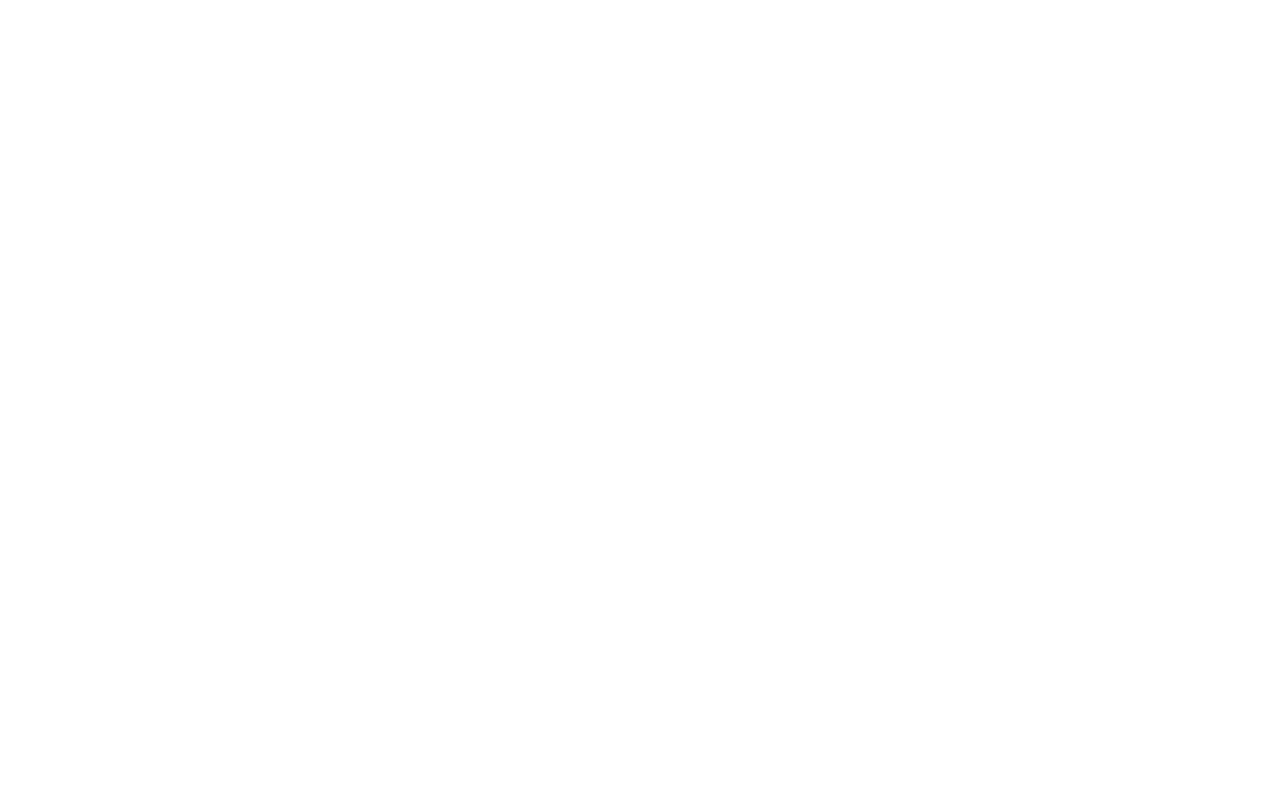
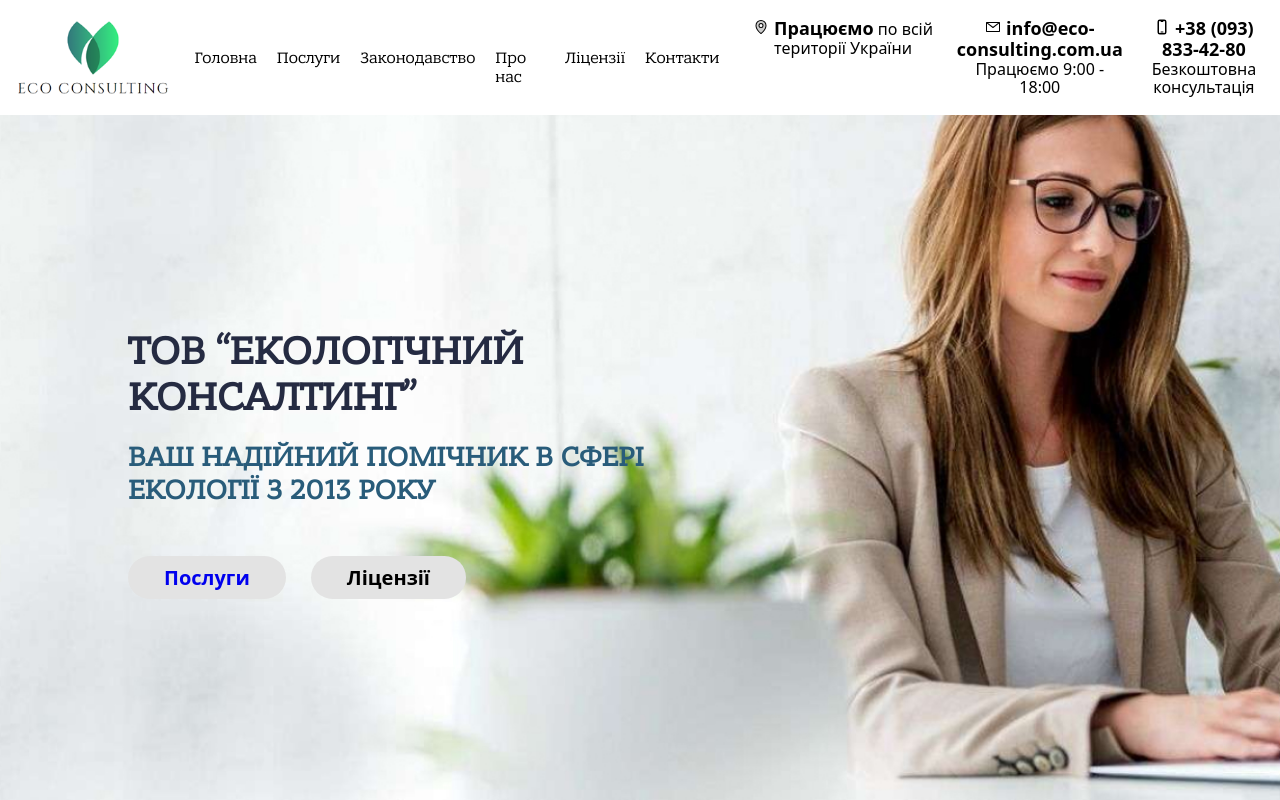
Before and after one commit to 11Vladislav/eco-consulting, a React (Create React App) app: page / in a window 1280 px wide. Shown: the top 800 px of the page. Built offline with nearby package versions, Linux system fonts and the light colour scheme.

Commit message:
fix header styles

```diff
--- a/src/components/About/About.styled.js
+++ b/src/components/About/About.styled.js
@@ -2,8 +2,6 @@ import styled from "styled-components";
 
 
 export const Wrapper = styled.div`
-
-    height: 100vh;
     width: 100%;
     display: flex;
     flex-direction: column;
@@ -11,9 +9,6 @@ export const Wrapper = styled.div`
     font-family: 'BanderaPro', sans-serif;
     background: rgb(144,143,150);
     background: linear-gradient(90deg, rgba(144,143,150,1) 2%, rgba(221,221,221,1) 100%, rgba(0,212,255,1) 100%);
-    @media (max-width: 767px) {
-        height: 140vh;
-     }
 `;
 
 export const Title = styled.h2`
--- a/src/components/HeroContent/HeroContent.jsx
+++ b/src/components/HeroContent/HeroContent.jsx
@@ -1,4 +1,5 @@
 import { Wrap, TitleContainer, Title, SubTitle, ButtonContainer, Button } from './HeroContent.styled';
+import { NavLink } from "react-router-dom";
 
 export const HeroContent = () => {
 
@@ -10,7 +11,10 @@ export const HeroContent = () => {
                     <SubTitle>ВАШ НАДІЙНИЙ ПОМІЧНИК В СФЕРІ ЕКОЛОГІЇ З 2013 РОКУ</SubTitle>
                 </TitleContainer>
                 <ButtonContainer>
-                    <Button>Послуги</Button>
+                    <Button>
+                        <NavLink
+                        to="/services">Послуги</NavLink>
+                    </Button>
                     <Button>Ліцензії</Button>
                 </ButtonContainer>
             </Wrap>
--- a/src/components/HeroContent/HeroContent.styled.js
+++ b/src/components/HeroContent/HeroContent.styled.js
@@ -1,11 +1,16 @@
 import styled from "styled-components";
+
 
 export const Wrap = styled.div`
   display: flex;
   flex-direction: column;
   margin-left: 10%;
+  margin-top: 10%;
      @media (max-width: 768px) {
+      margin-left: 0;
+
        align-items: center;
+       justify-content: center;
      }
 `;
 
--- a/src/components/Layout/Layout.styled.js
+++ b/src/components/Layout/Layout.styled.js
@@ -15,6 +15,7 @@ export const Header = styled.header`
     width: 100%;
     background-color: #fff;
     padding: 15px 0;
+    max-height: 115px;
 
     > nav {
         display: flex;
--- a/src/components/NavBar/NavBar.jsx
+++ b/src/components/NavBar/NavBar.jsx
@@ -45,7 +45,7 @@ export const NavBar = () => {
                 <MenuItem>
                     <MenuLink to="/contacts">Контакти</MenuLink>
                 </MenuItem>
-                    <Contacts>
+                            <Contacts>
                 <ContactItem>
                         <PiMapPinDuotone width="22" height="22" />
                         <Span>Працюємо</Span> по всій території України
@@ -68,6 +68,7 @@ export const NavBar = () => {
             </Contacts>
             </Menu>
 
+
         </Nav>
     )
 }
--- a/src/components/NavBar/NavBar.styled.js
+++ b/src/components/NavBar/NavBar.styled.js
@@ -33,11 +33,13 @@ export const Menu = styled.ul`
   align-items: center;
 
 
-  @media (max-width: 768px) {
+
+  @media (max-width: 1000px) {
 
     flex-direction: column;
     position: absolute;
-    top: 85px;
+    gap: 10px;
+    top: 100px;
     left: ${({ open }) => (open ? '0' : '-100%')};
     width: 100%;
     background: #fff;
@@ -48,7 +50,7 @@ export const Menu = styled.ul`
 export const MenuItem = styled.li`
   margin: 0 10px;
   max-height: 20px;
-  @media (max-width: 768px) {
+  @media (max-width: 1000px) {
     text-align: center;
     padding: 10px;
     width: 100%;
@@ -58,7 +60,7 @@ export const MenuItem = styled.li`
 export const Burger = styled.div`
   display: none;
 
-  @media (max-width: 768px) {
+  @media (max-width: 1000px) {
     display: block;
     font-size: 24px;
     position: absolute;
@@ -73,14 +75,15 @@ export const Contacts = styled.ul`
   display: flex;
   flex-direction: column;
   justify-content: center;
-  gap: 10px;
+  padding: 20px;
+  gap: 20px;
 
 
 
-  @media (min-width: 768px) {
+  @media (min-width: 1000px) {
     margin-left: 20px;
     flex-direction: row;
-    gap: 10px;
+    gap: 20px;
     justify-content: space-between;
      padding: 10px 0;
 
@@ -90,8 +93,8 @@ export const Contacts = styled.ul`
 
 export const ContactItem = styled.li`
   text-align: center;
-  @media (min-width: 768px) {
-      max-width: 150px;
+  @media (min-width: 1000px) {
+      max-width: 200px;
       max-height: 110px;
     }
 `;
@@ -108,3 +111,7 @@ export const Span = styled.span`
   font-size: 18px;
   font-weight: 600;
 `;
+
+export const Contactss = styled.ul`
+  display: none;
+`;
--- a/src/components/Offers/Offers.styled.js
+++ b/src/components/Offers/Offers.styled.js
@@ -40,7 +40,7 @@ export const ProposalTitle = styled.h3`
     text-align: center;
     text-transform: uppercase;
     @media (min-width: 769px) {
-        font-size: 35px;
+        font-size: 36px;
   }
 `;
 export const Text = styled.p`
--- a/src/index.js
+++ b/src/index.js
@@ -9,7 +9,7 @@ import { App } from './App';
 const root = ReactDOM.createRoot(document.getElementById('root'));
 root.render(
   <React.StrictMode>
-     <BrowserRouter basename='/eco-consulting/'>
+     <BrowserRouter >
         <App />
     </BrowserRouter>
   </React.StrictMode>
--- a/src/pages/Services/Services.styled.js
+++ b/src/pages/Services/Services.styled.js
@@ -2,7 +2,7 @@ import styled from "styled-components";
 
 export const Title = styled.h2`
     color: #A1C935;
-    margin-top: 100px;
+    margin-top: 130px;
     @media (max-width: 768px) {
         max-width: 300px;
     }
```
Also changed, not shown: src/components/HowWork/HowWork.jsx (added, +20 -0 lines), src/components/HowWork/HowWork.styled.js (added, +32 -0 lines).
